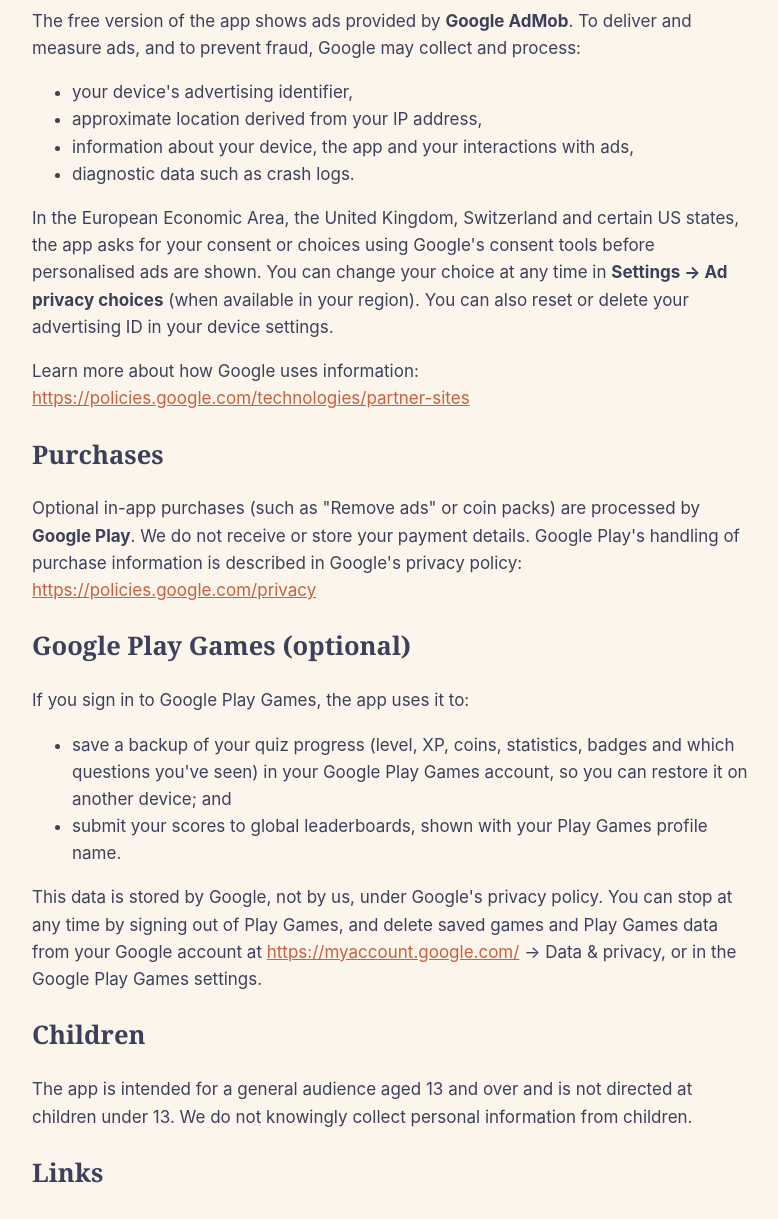
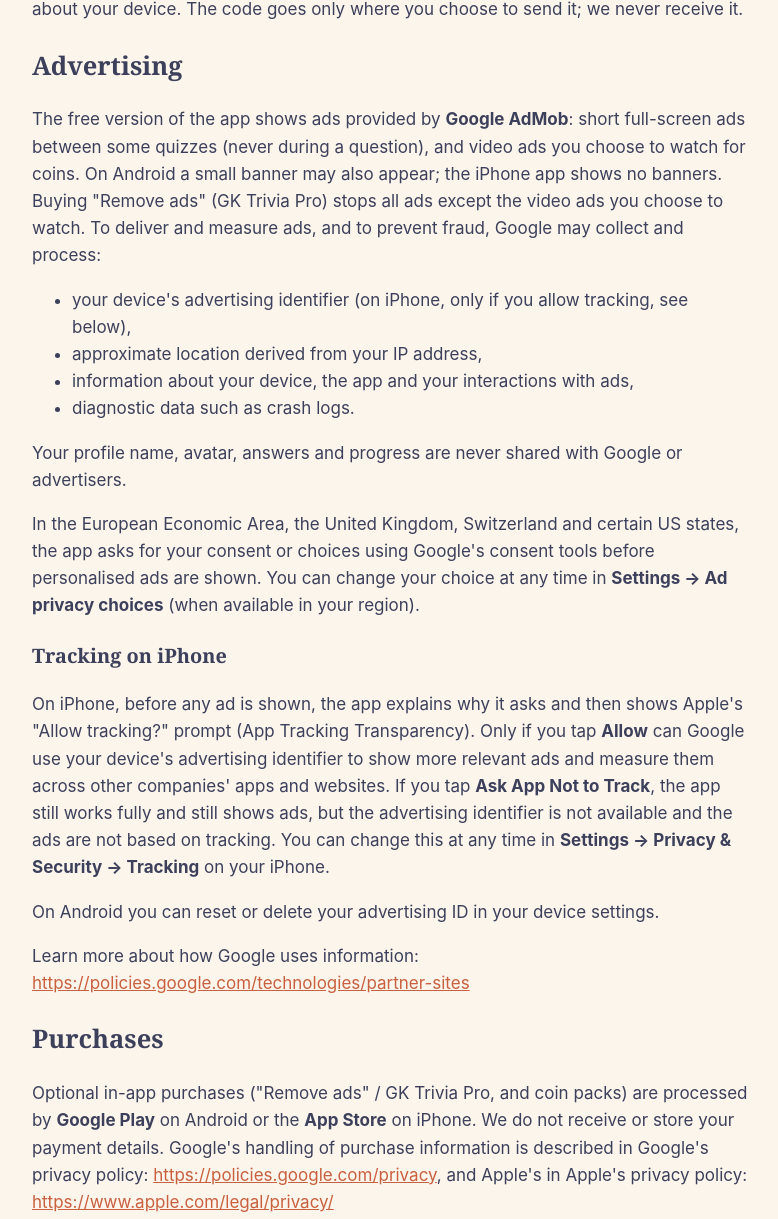
Before and after one commit to venky216/trivia-nook, a plain HTML site: page docs/privacy.html in a window 1280 px wide. Shown: the part 1337-2556 px from the top of the page, without its empty margins (248-1026 px from the left). Drawn offline with Linux system fonts and the light colour scheme.

Commit message:
GK Trivia privacy: App Store, iPhone tracking prompt, no Play Games

```diff
--- a/docs/privacy.html
+++ b/docs/privacy.html
@@ -4,38 +4,40 @@
 <title>GK Trivia: General Knowledge Privacy Policy</title>
 <style>
 body{background:#FBF5EC;color:#3D405B;font:17px/1.6 -apple-system,Segoe UI,Roboto,sans-serif;margin:0;padding:24px 16px}
-main{max-width:720px;margin:auto} h1,h2{font-family:Georgia,serif} a{color:#C9603F}
+main{max-width:720px;margin:auto} h1,h2,h3{font-family:Georgia,serif} a{color:#C9603F}
 </style></head><body><main>
 <h1>Privacy Policy for GK Trivia: General Knowledge</h1>
-<p><em>Last updated: 24 November 2026</em></p>
-<p>This policy explains how the GK Trivia: General Knowledge mobile app (&quot;the app&quot;), published by Venky Studio (&quot;we&quot;), handles information. If you have questions, contact us at venkyroyals.contact@gmail.com.</p>
+<p><em>Last updated: 25 November 2026</em></p>
+<p>This policy explains how the GK Trivia: General Knowledge mobile app (&quot;the app&quot;), published by Venky Studio (&quot;we&quot;), handles information on Android and iPhone. If you have questions, contact us at venkyroyals.contact@gmail.com.</p>
 <h2>Information stored on your device</h2>
 <p>Your profile name, chosen avatar, quiz progress, statistics, coins, badges and settings are stored <strong>only on your device</strong>. We do not run servers that receive this information (only the anonymous usage statistics described below are sent), and we do not require an account. You can delete it at any time with <strong>Settings → Reset progress</strong>, or by uninstalling the app.</p>
 <h2>Usage statistics and crash reports</h2>
 <p>To learn which parts of the app people use and to fix problems, the app uses <strong>Google Analytics for Firebase</strong> and <strong>Firebase Crashlytics</strong>, provided by Google. They receive anonymous information such as which screens are opened, the kind of action taken (for example &quot;a Journey quiz was started&quot;, &quot;a quiz was finished with 8 of 10 right&quot;, &quot;the shop was opened&quot;), the app version, device model and operating system, an app-instance identifier created by Firebase, approximate country (from the IP address), and crash logs. They <strong>never</strong> receive your profile name, avatar, friend-challenge codes or anything else you type, and they do not use your advertising ID. This data is not used for advertising. You can turn it off at any time in <strong>Settings → Share usage stats</strong>. Google keeps this data according to its own policies (<a href="https://firebase.google.com/support/privacy">Firebase privacy</a>).</p>
+<p>On iPhone, Firebase may also use the identifier Apple gives each app maker (the &quot;identifier for vendor&quot;) to count app installs. Firebase does not use your advertising identifier.</p>
 <h2>Daily reminder (optional)</h2>
 <p>If you turn on the daily reminder, the app asks for permission to show notifications and plans them on your device. They are created by the app itself: nothing is sent to us or to anyone else, and no push-notification service is used. You can turn the reminder off at any time in Settings → Daily reminder, or in your device's notification settings.</p>
 <h2>Friend challenges</h2>
 <p>When you create a friend challenge, the app makes a short code that holds only which questions were asked, whether each of your answers was right and how quickly you answered, and which avatar picture you use. It does not contain your name or anything about your device. The code goes only where you choose to send it; we never receive it.</p>
 <h2>Advertising</h2>
-<p>The free version of the app shows ads provided by <strong>Google AdMob</strong>. To deliver and measure ads, and to prevent fraud, Google may collect and process:</p>
+<p>The free version of the app shows ads provided by <strong>Google AdMob</strong>: short full-screen ads between some quizzes (never during a question), and video ads you choose to watch for coins. On Android a small banner may also appear; the iPhone app shows no banners. Buying &quot;Remove ads&quot; (GK Trivia Pro) stops all ads except the video ads you choose to watch. To deliver and measure ads, and to prevent fraud, Google may collect and process:</p>
 <ul>
-<li>your device&#x27;s advertising identifier,</li>
+<li>your device&#x27;s advertising identifier (on iPhone, only if you allow tracking, see below),</li>
 <li>approximate location derived from your IP address,</li>
 <li>information about your device, the app and your interactions with ads,</li>
 <li>diagnostic data such as crash logs.</li>
 </ul>
-<p>In the European Economic Area, the United Kingdom, Switzerland and certain US states, the app asks for your consent or choices using Google&#x27;s consent tools before personalised ads are shown. You can change your choice at any time in <strong>Settings → Ad privacy choices</strong> (when available in your region). You can also reset or delete your advertising ID in your device settings.</p>
+<p>Your profile name, avatar, answers and progress are never shared with Google or advertisers.</p>
+<p>In the European Economic Area, the United Kingdom, Switzerland and certain US states, the app asks for your consent or choices using Google&#x27;s consent tools before personalised ads are shown. You can change your choice at any time in <strong>Settings → Ad privacy choices</strong> (when available in your region).</p>
+<h3>Tracking on iPhone</h3>
+<p>On iPhone, before any ad is shown, the app explains why it asks and then shows Apple&#x27;s &quot;Allow tracking?&quot; prompt (App Tracking Transparency). Only if you tap <strong>Allow</strong> can Google use your device&#x27;s advertising identifier to show more relevant ads and measure them across other companies&#x27; apps and websites. If you tap <strong>Ask App Not to Track</strong>, the app still works fully and still shows ads, but the advertising identifier is not available and the ads are not based on tracking. You can change this at any time in <strong>Settings → Privacy &amp; Security → Tracking</strong> on your iPhone.</p>
+<p>On Android you can reset or delete your advertising ID in your device settings.</p>
 <p>Learn more about how Google uses information: <a href="https://policies.google.com/technologies/partner-sites">https://policies.google.com/technologies/partner-sites</a></p>
 <h2>Purchases</h2>
-<p>Optional in-app purchases (such as &quot;Remove ads&quot; or coin packs) are processed by <strong>Google Play</strong>. We do not receive or store your payment details. Google Play&#x27;s handling of purchase information is described in Google&#x27;s privacy policy: <a href="https://policies.google.com/privacy">https://policies.google.com/privacy</a></p>
-<h2>Google Play Games (optional)</h2>
-<p>If you sign in to Google Play Games, the app uses it to:</p>
-<ul>
-<li>save a backup of your quiz progress (level, XP, coins, statistics, badges and which questions you&#x27;ve seen) in your Google Play Games account, so you can restore it on another device; and</li>
-<li>submit your scores to global leaderboards, shown with your Play Games profile name.</li>
-</ul>
-<p>This data is stored by Google, not by us, under Google&#x27;s privacy policy. You can stop at any time by signing out of Play Games, and delete saved games and Play Games data from your Google account at <a href="https://myaccount.google.com/">https://myaccount.google.com/</a> → Data &amp; privacy, or in the Google Play Games settings.</p>
+<p>Optional in-app purchases (&quot;Remove ads&quot; / GK Trivia Pro, and coin packs) are processed by <strong>Google Play</strong> on Android or the <strong>App Store</strong> on iPhone. We do not receive or store your payment details. Google&#x27;s handling of purchase information is described in Google&#x27;s privacy policy: <a href="https://policies.google.com/privacy">https://policies.google.com/privacy</a>, and Apple&#x27;s in Apple&#x27;s privacy policy: <a href="https://www.apple.com/legal/privacy/">https://www.apple.com/legal/privacy/</a></p>
+<h2>Ratings</h2>
+<p>The app may ask you to rate it using the rating window built into Google Play or the App Store. Your rating goes to the store, not to us.</p>
+<h2>Sign-in, leaderboards and cloud save</h2>
+<p>The app does not use Google Play Games, Game Center or any other sign-in, online leaderboard or cloud save at present; the Ranks tab is worked out on your device. If a future version adds one, this policy will be updated first.</p>
 <h2>Children</h2>
 <p>The app is intended for a general audience aged 13 and over and is not directed at children under 13. We do not knowingly collect personal information from children.</p>
 <h2>Links</h2>
```
